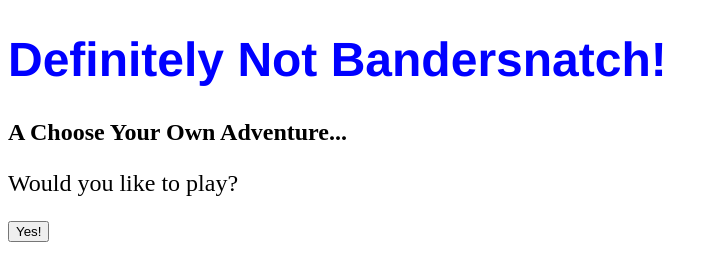
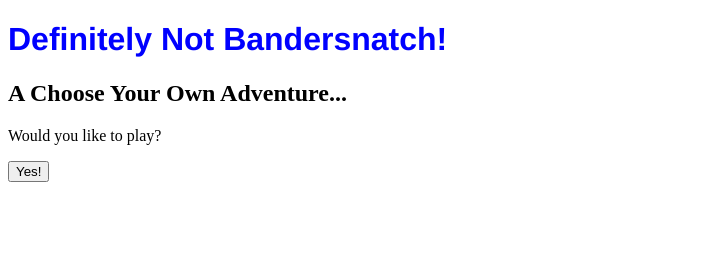
Before and after one commit to RWNoel09/webdatafun, a plain HTML site: page interactive/index.html in a window 1280 px wide. Shown: the whole page, without its empty margins (0-718 px from the left). Drawn offline with Linux system fonts and the light colour scheme.

Commit message:
Update index.html

```diff
--- a/interactive/index.html
+++ b/interactive/index.html
@@ -7,12 +7,12 @@
     h1 {
       color:blue;
       font-family:helvetica;
-      font-size:300%;
+      font-size:64;
       }
     p {
        color=navy;
        font-family:merriweather;
-       font-size:150%;
+       font-size:14;
     }
     body {background-color: powerblue;}
     </style>
```
